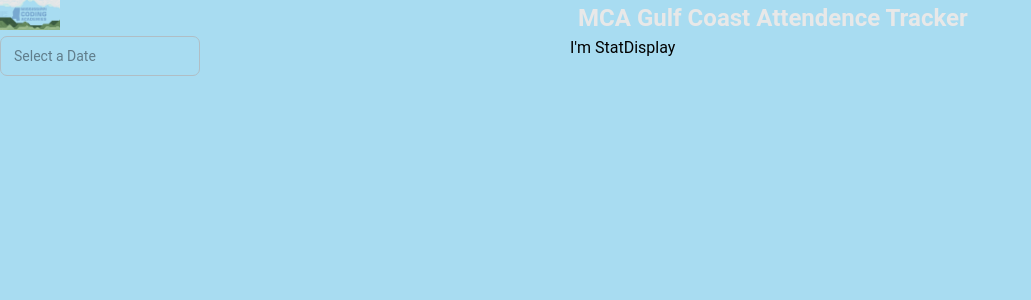
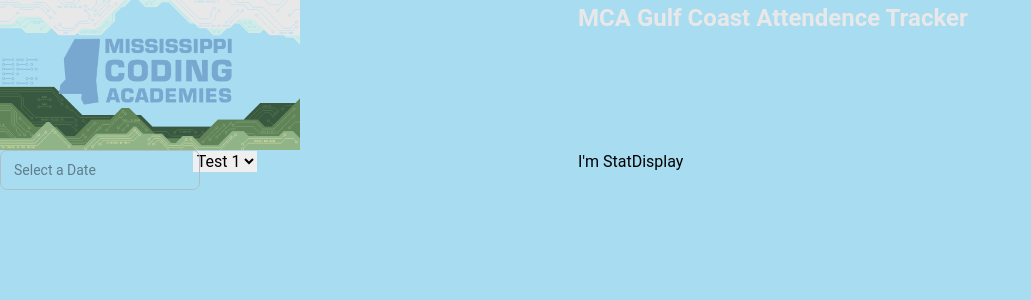
Before and after one commit to MValenciaIII/AttendanceTracker, a Next.js app in the folder attendancetracker/: page / in a window 1280 px wide. Shown: the top 300 px of the page, without its empty margins (0-1031 px from the left). Built offline with nearby package versions, Linux system fonts and the light colour scheme.

Commit message:
Added Select input
Nothing much but selected added

```diff
--- a/attendancetracker/src/app/components/Header.js
+++ b/attendancetracker/src/app/components/Header.js
@@ -18,7 +18,7 @@
         <div className="container">
             <div className="grid grid-cols-2 gap-4 ">
                 <div>
-                    <Image src={MuralLOGO} height="60px" width="60px" />
+                    <Image className='' src={MuralLOGO} height={100} width={300} fill={false}/>
                 </div>
                 <div className='headerTitle '>
                     <h1 className={`align-middle ${EuroBold} `}>MCA Gulf Coast Attendence Tracker</h1>
--- a/attendancetracker/src/app/components/InputAbsent.js
+++ b/attendancetracker/src/app/components/InputAbsent.js
@@ -20,7 +20,7 @@
 
     return(
         <div className="container">
-            <div className="grid grid-cols-3">
+            <div className="grid grid-cols-3 gap-4">
                 <Popover placement="bottom">
                     <PopoverHandler>
                     <Input
@@ -70,6 +70,31 @@
                     />
                     </PopoverContent>
                 </Popover>
+                <div className="Dropdown">
+                    <select name="Workers" id="workers">
+                        <option value="1">Test 1</option>
+                        <option value="1">Test 1</option>
+                        <option value="1">Test 1</option>
+                        <option value="1">Test 1</option>
+                        <option value="1">Test 1</option>
+                        <option value="1">Test 1</option>
+                        <option value="1">Test 1</option>
+                        <option value="1">Test 1</option>
+                        <option value="1">Test 1</option>
+                        <option value="1">Test 1</option>
+                        <option value="1">Test 1</option>
+                        <option value="1">Test 1</option>
+                        <option value="1">Test 1</option>
+                        <option value="1">Test 1</option>
+                        <option value="1">Test 1</option>
+                        <option value="1">Test 1</option>
+                        <option value="1">Test 1</option>
+                        <option value="1">Test 1</option>
+                        <option value="1">Test 1</option>
+                        <option value="1">Test 1</option>
+                        <option value="1">Test 1</option>
+                    </select>
+                </div>
             </div>
         </div>
     )
--- a/attendancetracker/src/app/components/Main.js
+++ b/attendancetracker/src/app/components/Main.js
@@ -8,7 +8,7 @@
 
     return(
         <div className="container">
-            <div className="grid grid-cols-2 gap4">
+            <div className="grid grid-cols-2 gap-4">
                 <div>
                     <InputAbsent />
                 </div>
```
